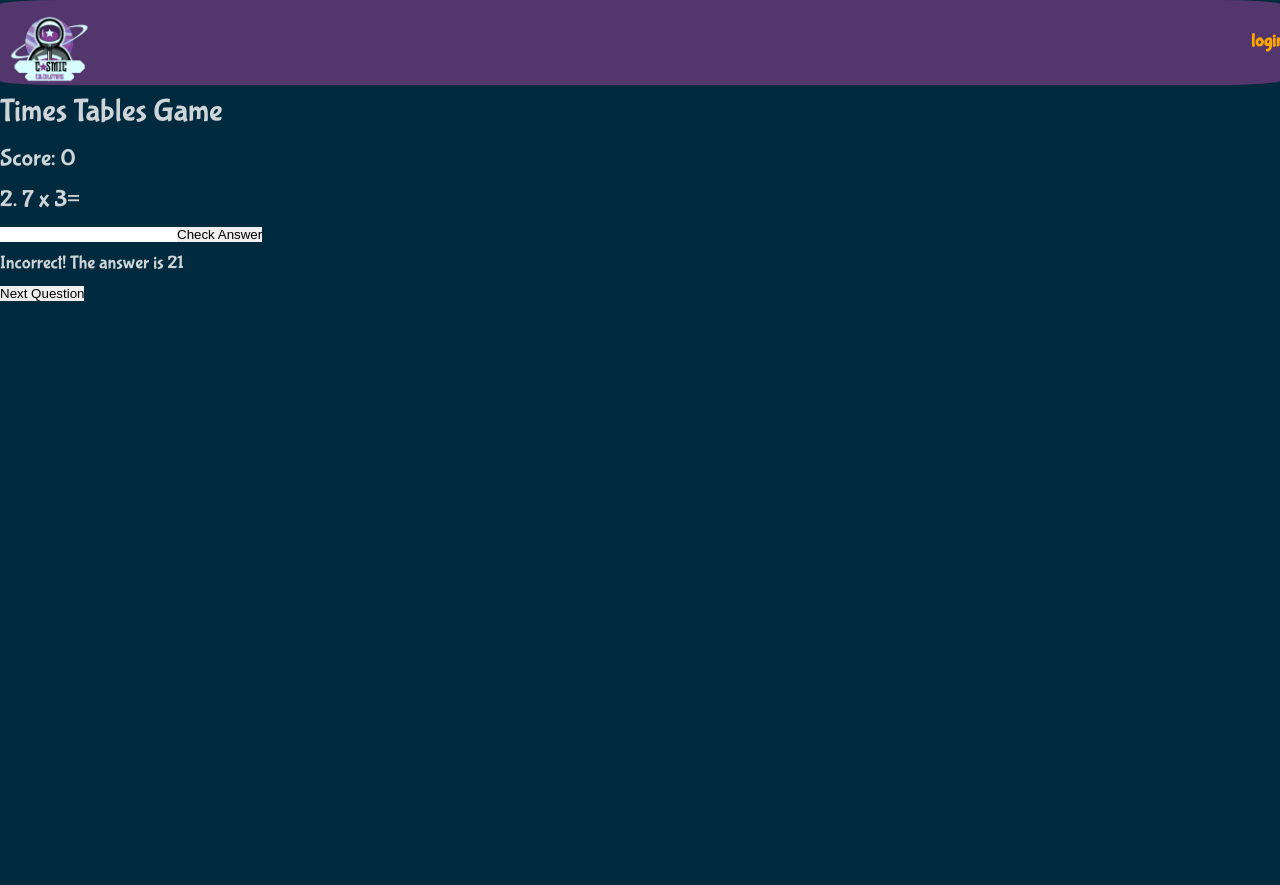
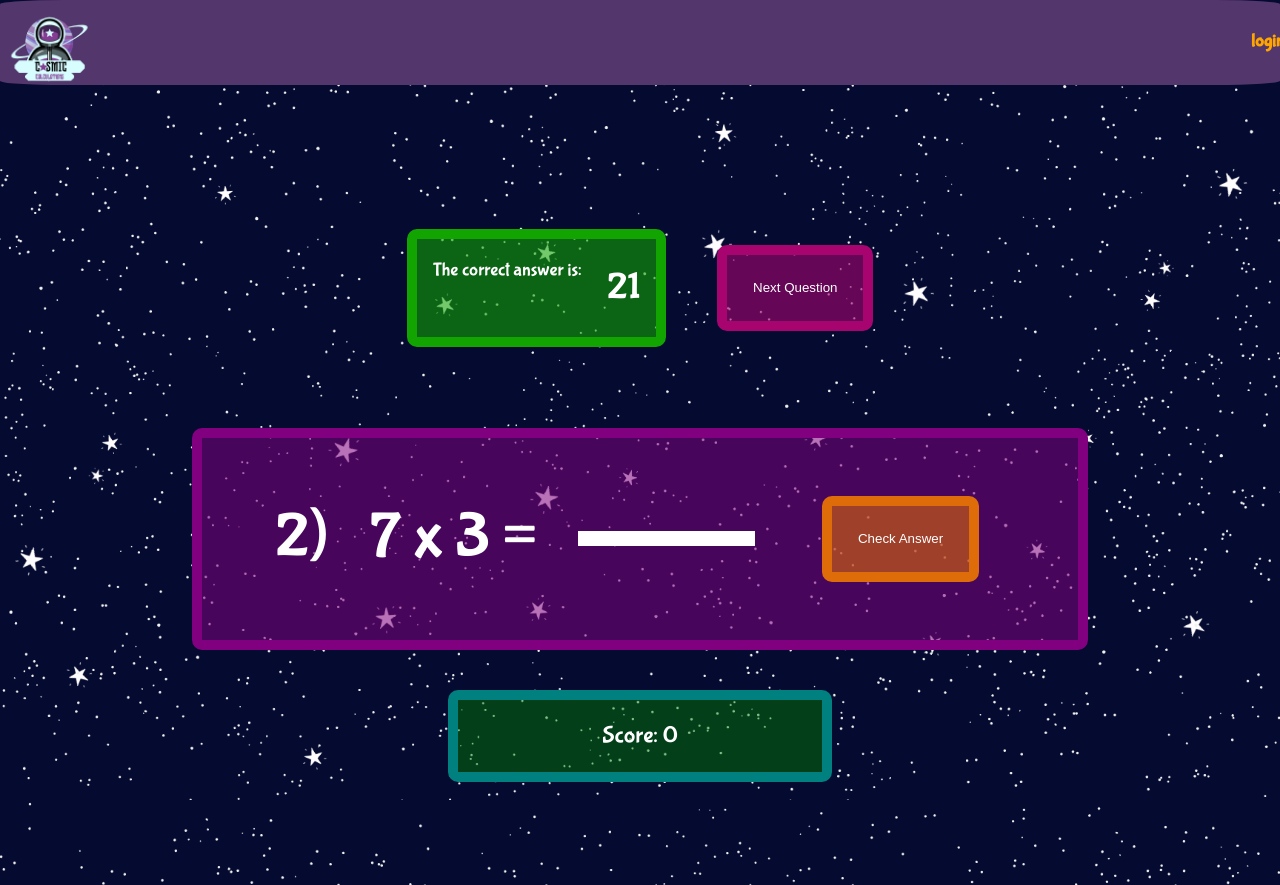
Before and after one commit to nicktruby/bc13_final-project_front-end-room_10_the_recruitables, a React (Create React App) app in the folder cosmic-calc/: page /game in a window 1280 px wide. Both pictures are taken after a click on the button "Check Answer". Shown: the top 885 px of the page. Before the commit the page ends 800 px from the top, so only its background shows below. Built offline with nearby package versions, Linux system fonts and the light colour scheme.

Commit message:
CSS almost complete

```diff
--- a/cosmic-calc/src/App.js
+++ b/cosmic-calc/src/App.js
@@ -4,6 +4,8 @@ import Profile from "./pages/Profile";
 import Game from "./pages/Game";
 import Progress from "./pages/Progress";
 import NavBar from "./components/navBar/NavBar";
+
+
 
 export default function App() {
   return (
--- a/cosmic-calc/src/index.css
+++ b/cosmic-calc/src/index.css
@@ -30,7 +30,7 @@ html {
 
 body {
   font-family: "Bubblegum Sans", sans-serif;
-  background-color: var(--colour-bg);
+  /* background-color: var(--colour-bg); */
   color: var(--colour-light);
   line-height: 1.7;
 }
--- a/cosmic-calc/src/index.js
+++ b/cosmic-calc/src/index.js
@@ -3,8 +3,14 @@ import ReactDOM from "react-dom/client";
 import App from "./App";
 import { BrowserRouter as Router } from "react-router-dom";
 import "./index.css";
+import starBackground from "./pages/Images/Background.png"
 
 const root = ReactDOM.createRoot(document.getElementById("root"));
+
+document.body.style.backgroundImage = `url(${starBackground})`;
+document.body.style.backgroundRepeat = "no-repeat";
+document.body.style.backgroundSize = "cover";
+document.body.style.backgroundAttachment = "fixed";
 
 root.render(
   <React.StrictMode>
--- a/cosmic-calc/src/pages/Game.js
+++ b/cosmic-calc/src/pages/Game.js
@@ -1,4 +1,7 @@
 import React, { useState, useEffect } from "react";
+import "./game.css";
+
+
 export default function Game() {
   let id = 6;
   const [num1, setNum1] = useState(Math.floor(Math.random() * 12) + 1);
@@ -36,7 +39,7 @@ export default function Game() {
       // setAnswerVisible(false)
       newQuestion();
     } else {
-      setResult("Incorrect! The answer is " + num1 * num2);
+      setResult(num1 * num2);
       setAnswerVisible(true);
       // setNextQButtonVisible(true);
     }
@@ -73,13 +76,27 @@ export default function Game() {
   };
   if (noOfQuestions < 4) {
     return (
-      <div>
-        <h1>Times Tables Game</h1>
-        <h2>Score: {score}</h2>
-        <h2>
-          {noOfQuestions}. {num1} x {num2}=
+      <div className="gameDiv">
+      <div className="answerDiv" style={{ visibility: answerVisible ? "visible" : "hidden" }}>
+      <div className="statementDiv" style={{ visibility: answerVisible ? "visible" : "hidden" }}>
+        <h3 className="h3ResultGame">The correct answer is:  </h3>
+       <h3 className="h3ResultAnswerGame">{result}</h3>
+       </div>
+        <button className="newQuestionGame"
+          onClick={newQuestion}
+          style={{ visibility: answerVisible ? "visible" : "hidden" }}
+        >
+          Next Question
+        </button>
+        </div>
+        <div className="questionDiv">
+        <h2 className="h2QuestionGame">
+          {noOfQuestions + ")  "}
         </h2>
-        <input
+        <h2 className="h2QuestionGame">
+        {num1} x {num2} =
+        </h2>
+        <input className="inputGame"
           type="number"
           value={answer}
           onChange={(e) => setAnswer(e.target.value)}
@@ -90,14 +107,11 @@ export default function Game() {
             }
           }}
         />
-        <button onClick={checkAnswer}>Check Answer</button>
-        <h3>{result}</h3>
-        <button
-          onClick={newQuestion}
-          style={{ visibility: answerVisible ? "visible" : "hidden" }}
-        >
-          Next Question
-        </button>
+        <button className="buttonGame" onClick={checkAnswer}>Check Answer</button>
+        </div>
+        <div className="scoreDiv">
+        <h2 className="h2ScoreGame">Score: {score}</h2>
+        </div>
       </div>
     );
   } else {
--- a/cosmic-calc/src/pages/game.css
+++ b/cosmic-calc/src/pages/game.css
@@ -0,0 +1,99 @@
+.gameDiv {
+    display: flex;
+    flex-direction: column;
+    align-items: center;
+    justify-content: center;
+    /* justify-content: space-evenly; */
+    height: 100vh;
+    width: 100vw;
+    /* background-color: rgb(4, 39, 114); */
+    color: #fff;
+}
+
+.answerDiv {
+    display: flex;
+    flex-direction: row;
+    align-items: center;
+    justify-content: center;
+    height: auto;
+    width: 70vw;
+    padding: 2vh;
+    color: #fff;
+}
+
+.questionDiv {
+    display: flex;
+    flex-direction: row;
+    align-items: center;
+    justify-content: space-evenly;
+    height: auto;
+    width: 70vw;
+    background-color: rgba(128, 0, 128, 0.544);
+    border-radius: 10px;
+    padding: 4vh;
+    border-color: purple;
+    border-style: solid;
+    border-width: 10px;
+    color: #fff;
+    margin: 5vh;
+}
+
+.scoreDiv {
+    display: flex;
+    flex-direction: row;
+    align-items: center;
+    justify-content: center;
+    height: auto;
+    width: 30vw;
+    background-color: rgba(0, 128, 2, 0.45);
+    padding: 2vh;
+    border-radius: 10px;
+    border-color: rgb(0, 128, 126);
+    border-style: solid;
+    border-width: 10px;
+    color: #fff;
+}
+
+.statementDiv{
+    display: flex;
+    flex-direction: row;
+    padding: 2vh;
+    border-radius: 10px;
+    background:rgba(18, 165, 2, 0.582);
+    border-color: rgb(18, 165, 2);
+    border-style: solid;
+    border-width: 10px;
+    color: #fff;
+    margin: 2vw;
+}
+
+.newQuestionGame{
+    padding: 2vw;
+    border-radius: 10px;
+    background:rgba(167, 4, 113, 0.597);
+    border-color: rgb(167, 4, 112);
+    border-style: solid;
+    border-width: 10px;
+    color: #fff;
+    margin: 2vw;
+}
+
+.buttonGame{
+    padding: 2vw;
+    border-radius: 10px;
+    background:rgba(222, 108, 8, 0.582);
+    border-color: rgb(222, 108, 8);
+    border-style: solid;
+    border-width: 10px;
+    color: #fff;
+    margin: 2vw;
+}
+
+.h2QuestionGame{
+    font-size: 5vw;
+}
+
+.h3ResultAnswerGame{
+    font-size: 3vw;
+    margin-left: 2vw;
+}
```
Also changed, not shown: cosmic-calc/src/pages/Images/Background.png (added).
